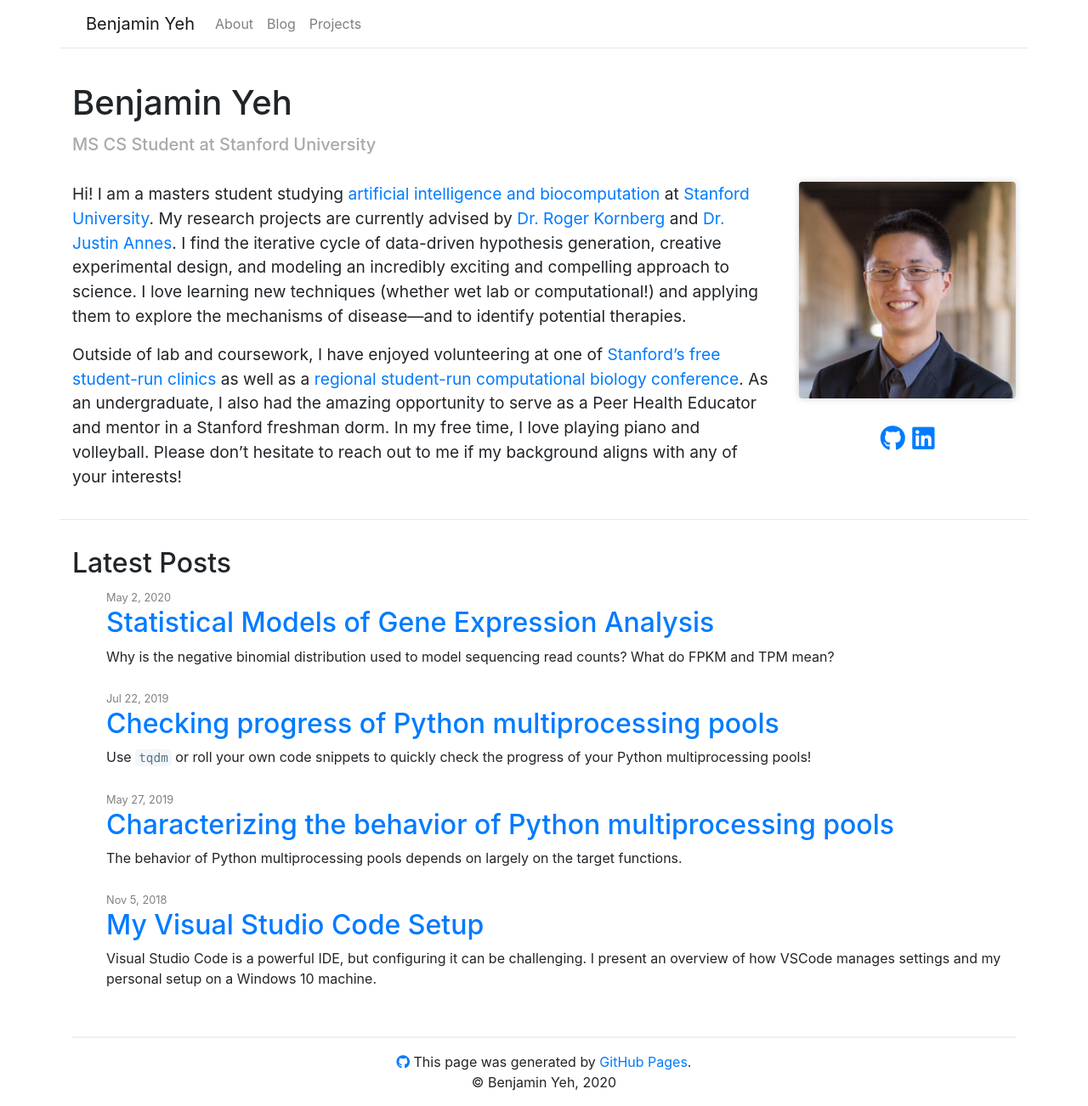
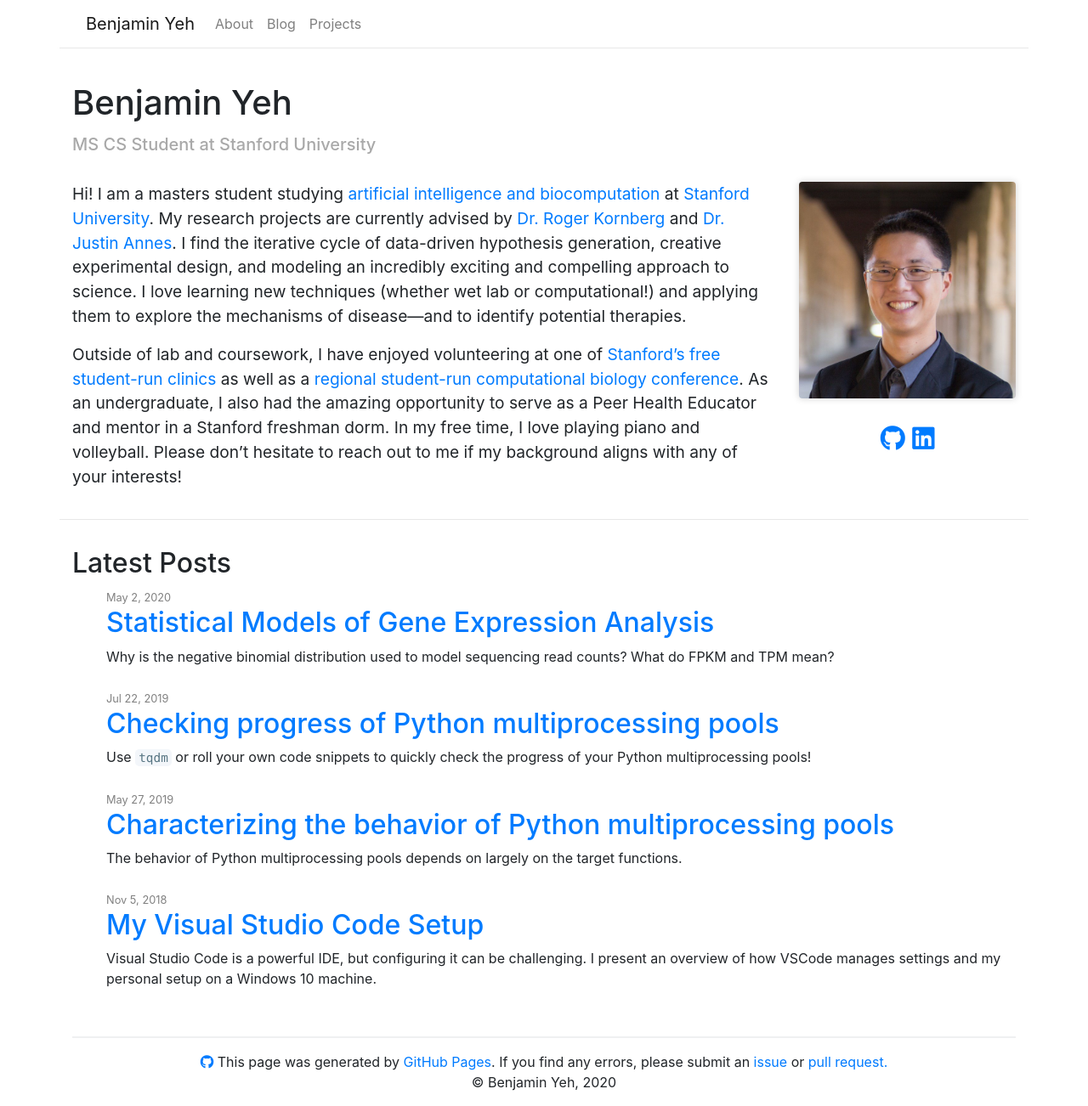
Before and after one commit to bentyeh/bentyeh.github.io, a Jekyll site: the page built from index.md, in a window 1280 px wide. Shown: the whole page at 85% size. Built offline with Jekyll 4.4.1, drawn with Linux system fonts in a browser that asks for light colours; nearby versions of some CDN libraries; a style sheet for code colours, icons or effects is not loaded.

Commit message:
Update footer to include link to submit issues

```diff
--- a/_includes/footer.html
+++ b/_includes/footer.html
@@ -1,6 +1,6 @@
 <footer class="site-footer text-center">
   <hr>
   <a href="{{ site.github.repository_url }}"><i class="fab fa-github"></i></a>
-  <span class="site-footer-credits">This page was generated by <a href="https://pages.github.com">GitHub Pages</a>.</span>
+  <span class="site-footer-credits">This page was generated by <a href="https://pages.github.com">GitHub Pages</a>. If you find any errors, please submit an <a href="https://github.com/bentyeh/bentyeh.github.io/issues">issue</a> or <a href="https://github.com/bentyeh/bentyeh.github.io/pulls">pull request.</a></span>
   <div>&copy; Benjamin Yeh, 2020</div>
 </footer>
```
